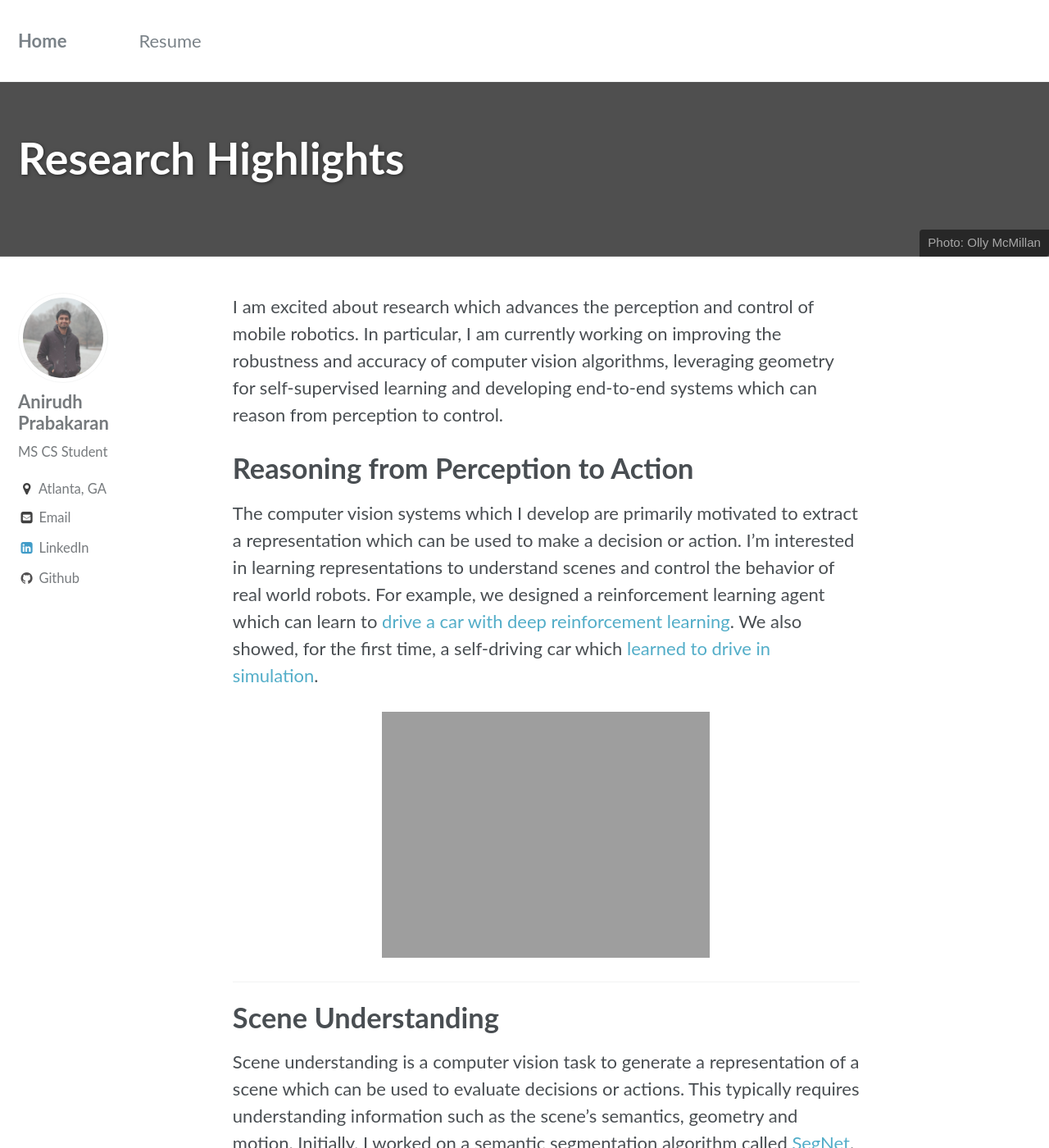
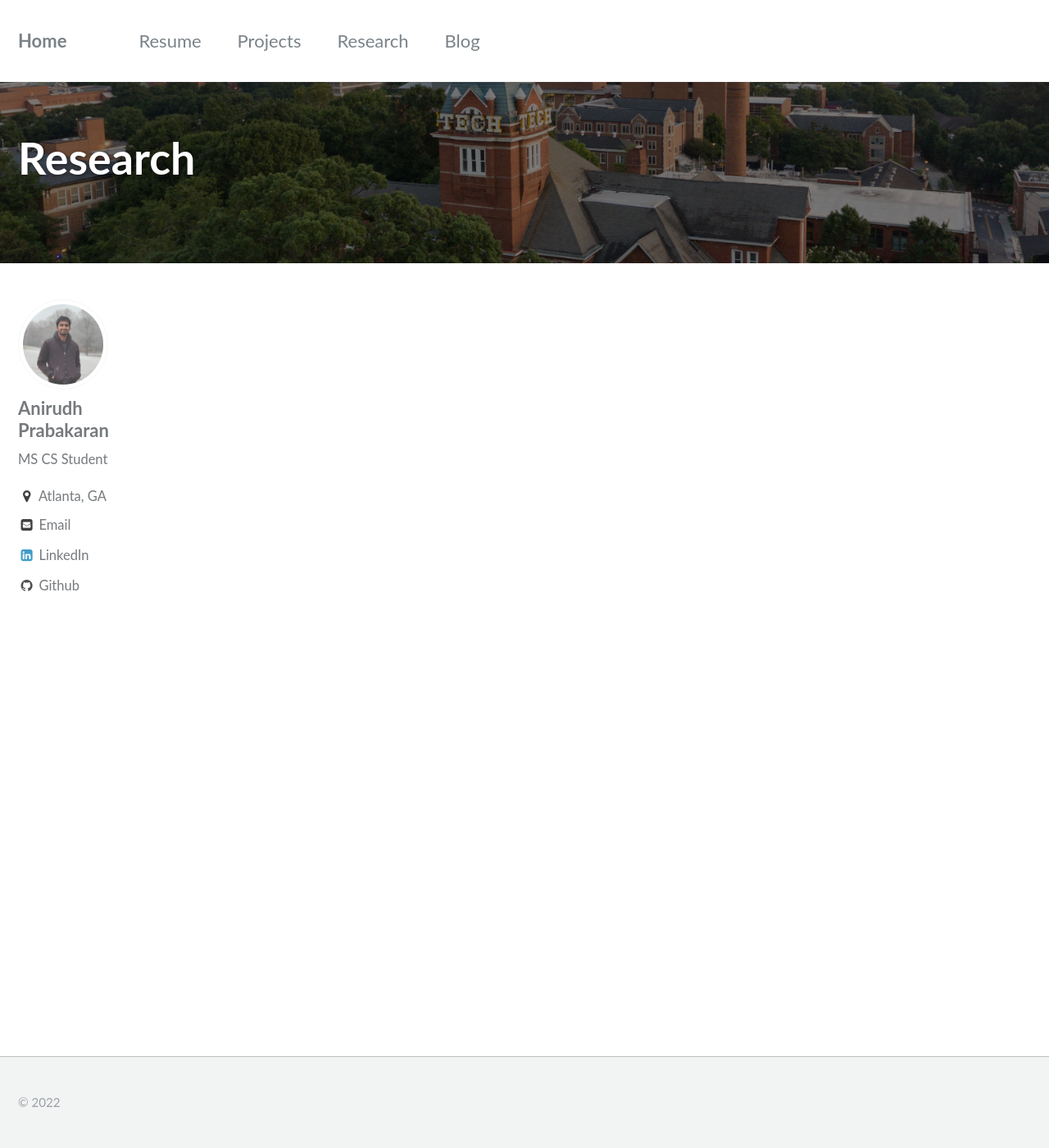
Before and after one commit to Anirudh58/Anirudh58.github.io, a Jekyll site: the page built from _pages/research.md, in a window 1280 px wide and 1400 px high. Shown: the whole window at 82% size. Built offline with Jekyll 4.4.1, drawn with Linux system fonts in a browser that asks for light colours; some of the changed text lies outside the part shown.

Commit message:
sep 2 update

```diff
--- a/_pages/research.md
+++ b/_pages/research.md
@@ -3,71 +3,12 @@ layout: single
 read_time: false
 comments: false
 share: false
-title: Research Highlights
+title: Research
 permalink: /research/
 header:
   overlay_color: "#000"
   overlay_filter: "0.5"
-  overlay_image: /assets/images/kings.jpg
-  caption: "Photo: [Olly McMillan](https://www.youtube.com/watch?v=kQkZeXHfgwA&t=1s)"
-gallery_uncertainty:
-  - image_path: /assets/images/research/input.png
-    alt: "Input Image"
-  - image_path: /assets/images/research/segmentation.png
-    alt: "Semantic Segmentation"
-  - image_path: /assets/images/research/uncertainty.jpg
-    alt: "Uncertainty"
+  overlay_image: /assets/images/gt.jpg
+  caption: ""
+excerpt: ""
 ---
-
-I am excited about research which advances the perception and control of mobile robotics.
-In particular, I am currently working on improving the robustness and accuracy of computer vision algorithms, leveraging geometry for self-supervised learning and developing end-to-end systems which can reason from perception to control.
-
-# Reasoning from Perception to Action
-
-The computer vision systems which I develop are primarily motivated to extract a representation which can be used to make a decision or action.
-I'm interested in learning representations to understand scenes and control the behavior of real world robots.
-For example, we designed a reinforcement learning agent which can learn to [drive a car with deep reinforcement learning](https://wayve.ai/blog/learning-to-drive-in-a-day-with-reinforcement-learning).
-We also showed, for the first time, a self-driving car which [learned to drive in simulation](https://wayve.ai/blog/sim2real).
-
-![image-center]({{ site.url }}{{ site.baseurl }}/assets/images/l2diad.gif){: .align-center}
-
----
-
-# Scene Understanding
-
-Scene understanding is a computer vision task to generate a representation of a scene which can be used to evaluate decisions or actions.
-This typically requires understanding information such as the scene's semantics, geometry and motion.
-Initially, I worked on a semantic segmentation algorithm called [SegNet](http://mi.eng.cam.ac.uk/projects/segnet/).
-More recently, I have been interested in learning a representation from a [multitask deep learning architecture](https://arxiv.org/pdf/1705.07115.pdf).
-
-![image-center]({{ site.url }}{{ site.baseurl }}/assets/images/multitask.jpg){: .align-center}
-
----
-
-# Bayesian Deep Learning
-
-Deep learning is great for achieving state-of-the-art results, however these models cannot understand what they don't know.
-Bayesian deep learning (BDL) is a promising framework for understanding our model's uncertainty.
-[This paper](https://arxiv.org/pdf/1703.04977.pdf) is an introduction to Bayesian deep learning for computer vision.
-I have also found BDL useful for [localisation](http://arxiv.org/abs/1509.05909), [scene understanding](http://arxiv.org/abs/1511.02680) and [autonomous driving](https://www.ijcai.org/proceedings/2017/0661.pdf).
-
-{% include gallery id="gallery_uncertainty" caption="Bayesian deep learning for semantic segmentation. From left to right: input image, semantic segmentation and model uncertainty." %}
-
----
-
-# Localisation
-
-[PoseNet](http://www.cv-foundation.org/openaccess/content_iccv_2015/papers/Kendall_PoseNet_A_Convolutional_ICCV_2015_paper.pdf) was the first end-to-end deep learning algorithm for relocalisation -
-estimating the position and orientation of the camera from an image within a previously explored area.
-It works over large outdoor urban environments or inside buildings.
-It takes only 5ms to do this from a single colour image, [here is a demo](http://mi.eng.cam.ac.uk/projects/relocalisation/).
-
-Check out some 3D reconstructions of [King's College](http://mi.eng.cam.ac.uk/~agk34/map.html) and [central Cambridge](http://mi.eng.cam.ac.uk/~agk34/viewer.html) in your web browser.
-
-![image-center]({{ site.url }}{{ site.baseurl }}/assets/images/research/localisation.jpg){: .align-center}
-
----
-
-# Other Projects
-
-Some more details of other projects, including an autonomous drone and augmented reality, [can be found here](/other_projects/).
```
Also changed, not shown: _data/navigation.yml (+6 -2 lines), _pages/home.md (+4 -9 lines), _pages/projects.md (+17 -1 lines), 1 other file.
